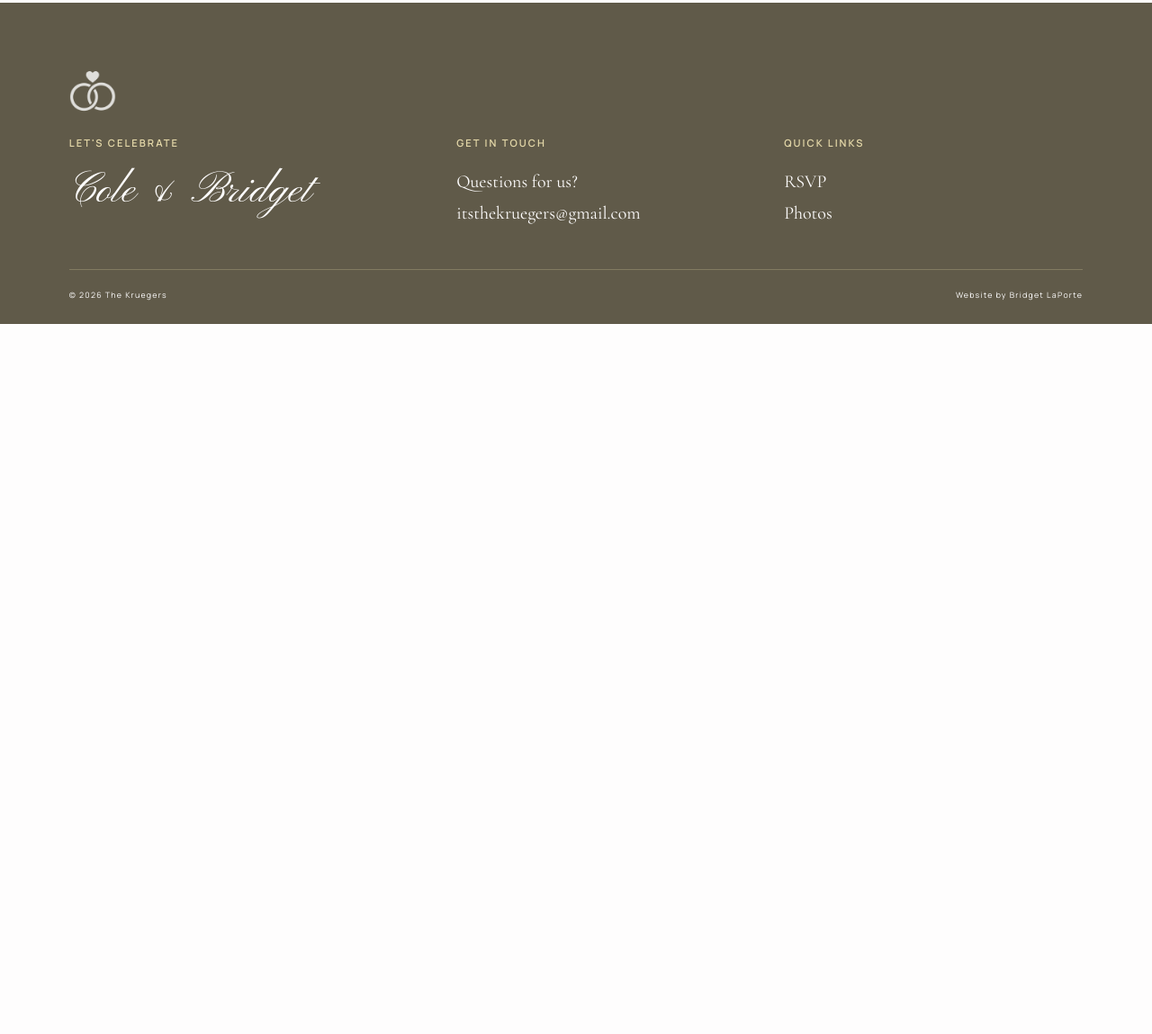
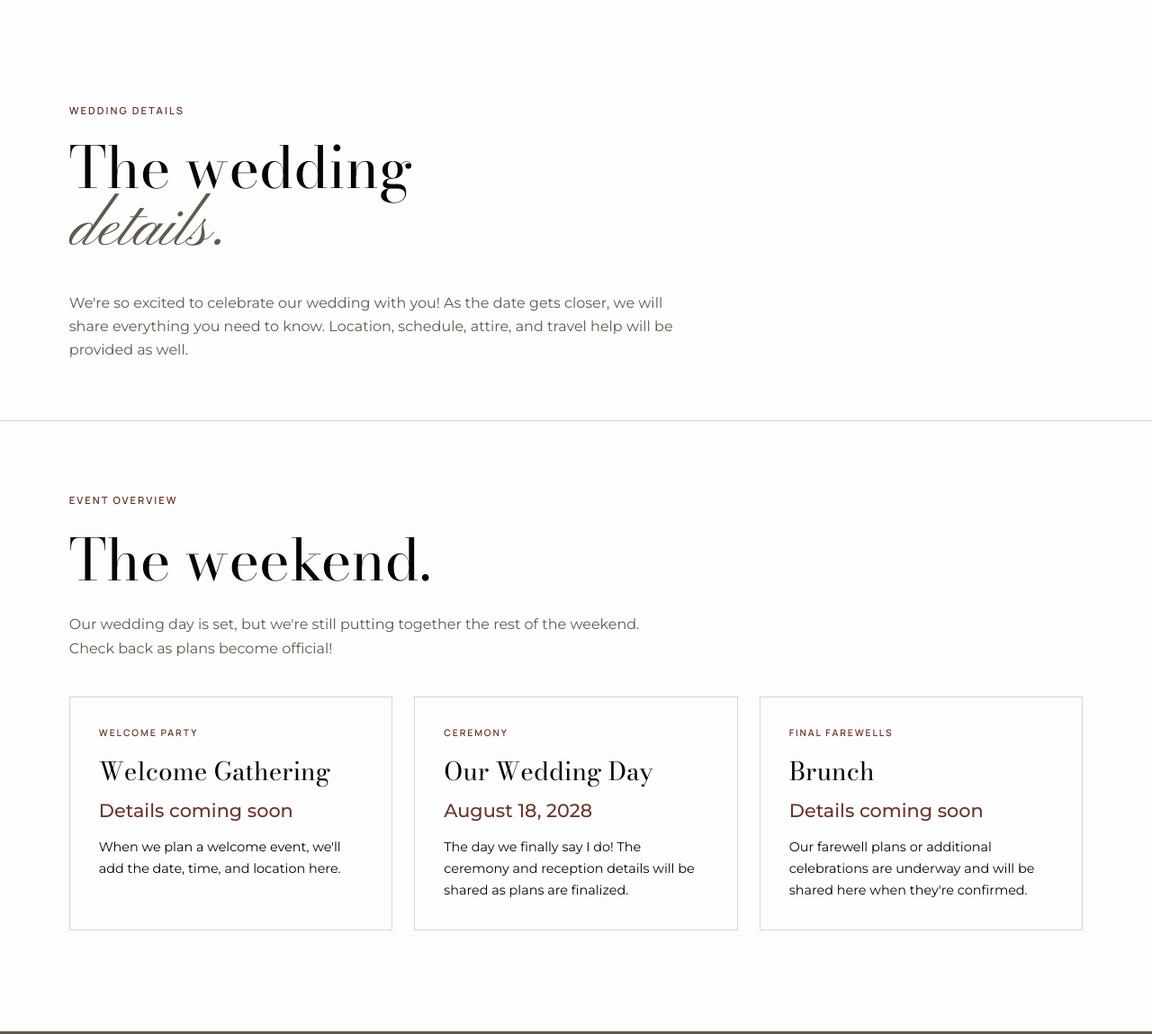
Before and after one commit to bridgetlaporte/krueger-wedding, a plain HTML site: page details.html in a window 1280 px wide. Shown: the part 93-1242 px from the top of the page at 90% size. Before the commit the page ends 800 px from the top, so only its background shows below. Drawn offline with nearby package versions, Linux system fonts and the light colour scheme.

Commit message:
added event section content
added html and css to details page for event section.

```diff
--- a/details.html
+++ b/details.html
@@ -82,10 +82,58 @@
     </div>
 
 
+
     <main id="main-content">
 
+        <!-- Intro -->
+        <section class="wedding-intro container" aria-labelledby="wedding-title">
+
+            <p class="eyebrow wedding-kicker">Wedding Details</p>
+            <h1 class="wedding-title" id="wedding-title">The wedding <span>details.</span></h1>
+            <p class="wedding-description">We're so excited to celebrate our wedding with you! As the date gets closer, we will share everything you need to know. Location, schedule, attire, and travel help will be provided as well.</p>
+
+        </section>
+
+
+        <!-- Overview -->
+        <section class="wedding-overview container" aria-labelledby="wedding-overview-title">
+
+            <p class="eyebrow wedding-kicker">Event Overview</p>
+            <h2 class="wedding-section-title" id="wedding-overview-title">The weekend.</h2>
+            <p class="wedding-description">Our wedding day is set, but we're still putting together the rest of the weekend. Check back as plans become official!</p>
+
+            <div class="wedding-event-grid">
+
+                <!-- Welcome Party -->
+                <article class="wedding-event-card">
+                    <p class="eyebrow wedding-card-label">Welcome Party</p>
+                    <h3>Welcome Gathering</h3>
+                    <p class="wedding-event-date">Details coming soon</p>
+                    <p class="wedding-event-note">When we plan a welcome event, we'll add the date, time, and location here.</p>
+                </article>
+
+                <!-- Wedding Day -->
+                <article class="wedding-event-card">
+                    <p class="eyebrow wedding-card-label">Ceremony</p>
+                    <h3>Our Wedding Day</h3>
+                    <p class="wedding-event-date">August 18, 2028</p>
+                    <p class="wedding-event-note">The day we finally say I do! The ceremony and reception details will be shared as plans are finalized.</p>
+                </article>
+
+                <!-- Farewell -->
+                <article class="wedding-event-card">
+                    <p class="eyebrow wedding-card-label">Final Farewells</p>
+                    <h3>Brunch</h3>
+                    <p class="wedding-event-date">Details coming soon</p>
+                    <p class="wedding-event-note">Our farewell plans or additional celebrations are underway and will be shared here when they're confirmed.</p>
+                </article>
+
+            </div>
+
+        </section>
 
     </main>
+
 
 
     <!-- Footer -->
--- a/styles.css
+++ b/styles.css
@@ -1628,6 +1628,103 @@ Temp Registry Page
 
 
 
+/*-----------------------------------------------------------
+
+Wedding Details Page
+
+-------------------------------------------------------------*/
+
+/* --------- intro ------------*/
+.wedding-intro{
+    padding-top: 4.25rem;
+    padding-bottom: 3rem;
+}
+
+.wedding-kicker{
+    margin-bottom: 1.5rem;
+    color: var(--brick-brown);
+    font-size: 0.7rem;
+}
+
+.wedding-title{
+    margin-bottom: 2rem;
+    font-size: clamp(3rem, 10vw, 5rem);
+    line-height: 1;
+}
+
+.wedding-title span{
+    display: block;
+    font-family: var(--font-script);
+    font-size: 1.15em;
+    font-weight: 400;
+    line-height: 1;
+    color: var(--olive-gray);
+}
+
+.wedding-description{
+    max-width: 43rem;
+    margin-bottom: 0;
+    color: var(--olive-gray);
+    font-family: var(--font-body);
+    font-size: 1rem;
+    line-height: 1.65;
+}
+
+
+/* --------- overview ------------*/
+.wedding-overview{
+    padding-top: 3.5rem;
+    padding-bottom: 4.25rem;
+    border-top: 1px solid var(--stone-nude);
+}
+
+.wedding-section-title{
+    margin-bottom: 1.5rem;
+    font-size: clamp(2.25rem, 7vw, 4rem);
+    line-height: 1.1;
+}
+
+.wedding-event-grid{
+    display: grid;
+    gap: 1rem;
+    margin-top: 2.5rem;
+}
+
+.wedding-event-card{
+    padding: 1.5rem;
+    border: 1px solid var(--stone-nude);
+}
+
+.wedding-card-label{
+    margin-bottom: 1.25rem;
+    color: var(--brick-brown);
+    font-size: 0.65rem;
+}
+
+.wedding-event-card h3{
+    margin-bottom: 1rem;
+    font-size: 1.75rem;
+    line-height: 1.15;
+    font-variation-settings: "opsz" 12;
+
+}
+
+.wedding-event-date{
+    margin-bottom: 1rem;
+    font-family: var(--font-body);
+    color: var(--brick-brown);
+    font-size: 1.3rem;
+    font-weight: 500;
+
+}
+
+.wedding-event-note{
+    margin-bottom: 0;
+    font-family: var(--font-body);
+    font-size: 0.9rem;
+    line-height: 1.65;
+}
+
 
 
 
@@ -2411,6 +2508,24 @@ Tablet
     .registry-content{
         max-width: 680px;
     }
+
+
+
+    /* Wedding Details Page --------------------------------------*/
+    .wedding-intro{
+        padding-top: 5.5rem;
+        padding-bottom: 3.5rem;
+    }
+
+    .wedding-overview{
+        padding-top: 4.5rem;
+        padding-bottom: 5.5rem;
+    }
+
+    .wedding-event-card{
+        padding: 2rem;
+    }
+
 
 
 
@@ -2795,6 +2910,30 @@ Desktop
 
 
 
+    /* Wedding Details Page --------------------------------------*/
+    .wedding-intro{
+        padding-top: 7rem;
+        padding-bottom: 4rem;
+    }
+
+    .wedding-title{
+        font-size: clamp(4rem, 5vw, 6rem);
+    }
+
+    .wedding-overview{
+        padding-top: 5rem;
+        padding-bottom: 7rem;
+    }
+
+    .wedding-event-grid{
+        grid-template-columns: repeat(3, minmax(0, 1fr));
+        gap: 1.5rem;
+    }
+
+
+
+
+
 
 
     /* Contact Page ------------------------------------------*/
```
